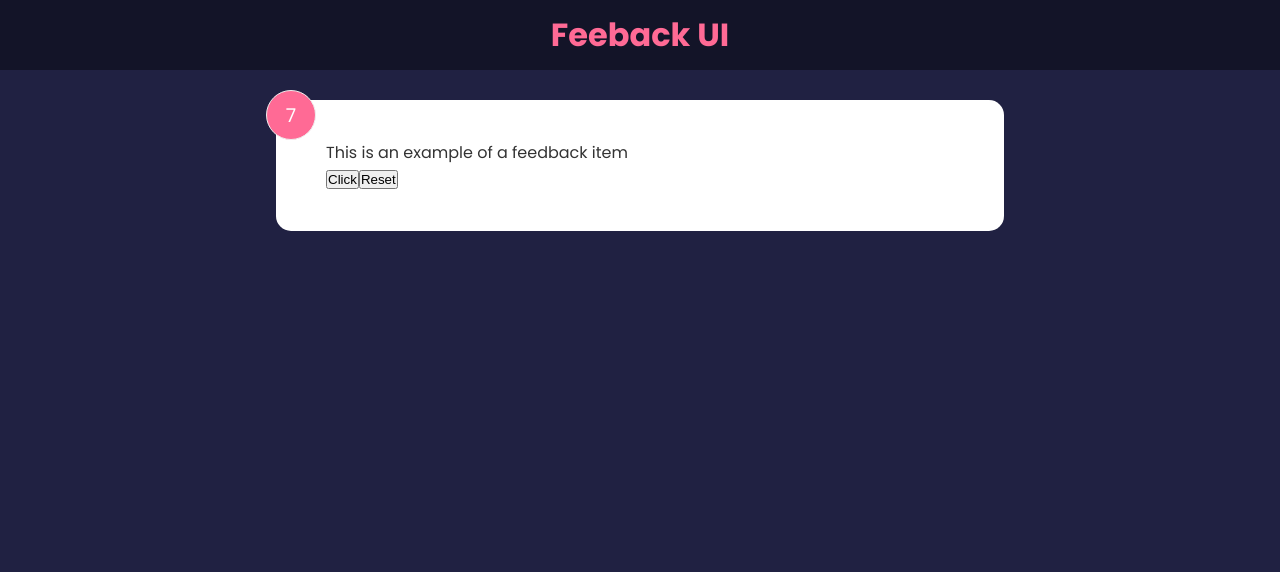
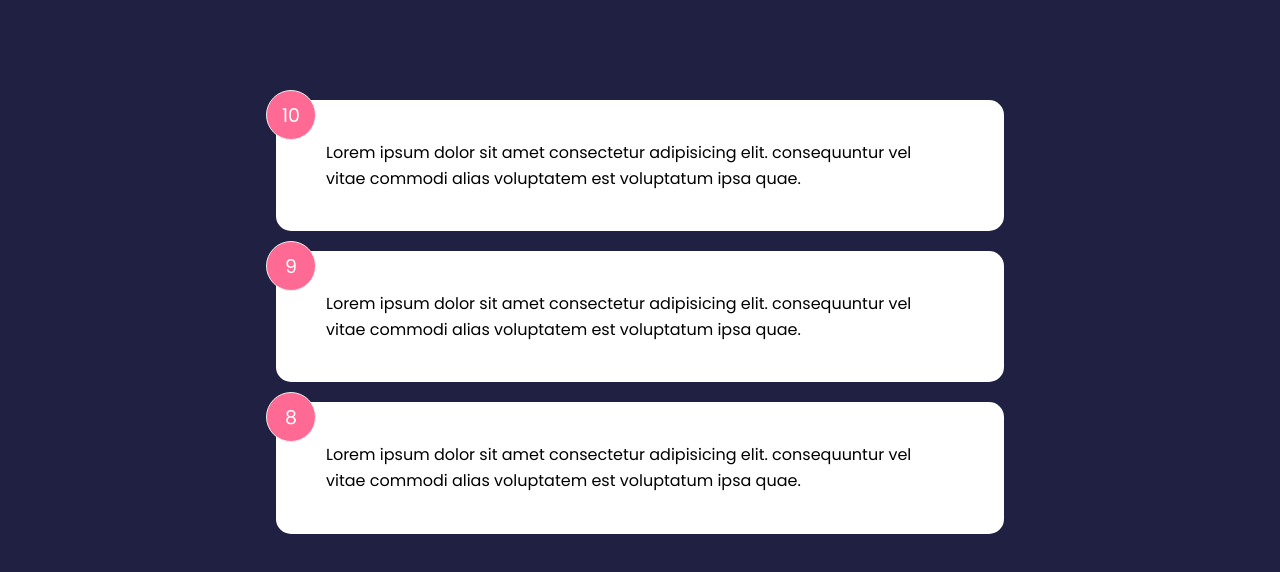
Before and after one commit to vanguyen333/feedbackapp, a React (Create React App) app: page / in a window 1280 px wide. Shown: the top 572 px of the page. Built offline with nearby package versions, Linux system fonts and the light colour scheme.

Commit message:
16# Card Component & Conditional Styles

```diff
--- a/src/App.js
+++ b/src/App.js
@@ -1,12 +1,16 @@
+import { useState } from 'react';
 import Header from './components/Header';
-import FeebackItem from './components/FeebackItem';
+import FeedbackData from './data/FeedbackData';
+import FeedbackList from './components/FeedbackList';
 
 function App() {
+  const [feedback, setFeebdack] = useState(FeedbackData);
+
   return (
     <>
       <Header />
       <div className="container">
-        <FeebackItem />
+        <FeedbackList feedback={feedback} />
       </div>
     </>
   );
--- a/src/components/FeebackItem.jsx
+++ /dev/null
@@ -1,27 +0,0 @@
-import { useState } from 'react';
-
-const FeebackItem = () => {
-  const [rating, setRating] = useState(7);
-  const [text, setText] = useState('This is an example of a feedback item');
-
-  const handleClick = () => {
-    setRating((prev) => {
-      console.log(prev);
-      return prev + 1;
-    });
-  };
-  const reset = () => {
-    return setRating(7);
-  };
-  return (
-    // Card Container
-    <div className="card">
-      <div className="num-display">{rating}</div>
-      <div className="text-display">{text}</div>
-      <button onClick={handleClick}>Click</button>
-      <button onClick={reset}>Reset</button>
-    </div>
-  );
-};
-
-export default FeebackItem;
--- /dev/null
+++ b/src/components/FeedbackItem.jsx
@@ -0,0 +1,16 @@
+import PropTypes from 'prop-types';
+import Card from './shared/Card';
+
+const FeedbackItem = ({ item }) => {
+  return (
+    <Card>
+      <div className="num-display">{item.rating}</div>
+      <div className="text-display">{item.text}</div>
+    </Card>
+  );
+};
+
+FeedbackItem.propTypes = {
+  item: PropTypes.object.isRequired,
+};
+export default FeedbackItem;
--- /dev/null
+++ b/src/components/FeedbackList.jsx
@@ -0,0 +1,26 @@
+import PropTypes from 'prop-types';
+import React from 'react';
+import FeedbackItem from './FeedbackItem';
+const FeedbackList = ({ feedback }) => {
+  if (!feedback || feedback.length === 0) {
+    return <p>No Feedback yet</p>;
+  }
+  return (
+    <div className="feedback-list">
+      {feedback.map((item) => (
+        <FeedbackItem key={item.id} item={item} />
+      ))}
+    </div>
+  );
+};
+
+FeedbackList.propTypes = {
+  feedback: PropTypes.arrayOf(
+    PropTypes.shape({
+      id: PropTypes.number.isRequired,
+      text: PropTypes.string.isRequired,
+      rating: PropTypes.number.isRequired,
+    })
+  ),
+};
+export default FeedbackList;
--- a/src/components/Header.jsx
+++ b/src/components/Header.jsx
@@ -1,29 +1,29 @@
 import PropTypes from 'prop-types';
+import React from 'react';
 
 const Header = ({ text, bgColor, textColor }) => {
-  const headerstyles = {
+  const HeaderStyles = {
     backgroundColor: bgColor,
     color: textColor,
   };
   return (
-    <>
-      <header style={headerstyles}>
-        <div className="container">
-          <h1>{text}</h1>
-        </div>
-      </header>
-    </>
+    <header style={HeaderStyles}>
+      <div className="container">
+        <h2>{text}</h2>
+      </div>
+    </header>
   );
 };
-Header.defaultProps = {
-  text: 'Feeback UI',
-  bgColor: 'rgba(0,0,0,0.4)',
-  textColor: '#ff6a95',
-};
-Header.prototypes = {
-  text: PropTypes.string,
-  bgColor: PropTypes.string,
-  textColor: PropTypes.string,
-};
+
+// Header.defaultProps = {
+//   text: 'Feeback UI',
+//   bgColor: 'rgba(0,0,0,0.4)',
+//   textColor: '#ff6a95',
+// };
+
+// Header.propTypes = {
+//   text: PropTypes.string,
+//   bgColor: PropTypes.string,
+// };
 
 export default Header;
--- /dev/null
+++ b/src/components/shared/Card.jsx
@@ -0,0 +1,24 @@
+import PropTypes from 'prop-types';
+
+const Card = ({ children, reverse }) => {
+  //   return <div className={`card ${reverse && 'reverse'}`}>{children}</div>;
+
+  return (
+    <div
+      className="card"
+      style={{
+        backgroundColor: reverse ? 'rgba(0,0,0,0.4)' : '#fff',
+        color: reverse ? '#fff' : '#000',
+      }}
+    >
+      {children}
+    </div>
+  );
+};
+Card.defaultProps = { reverse: false };
+Card.propTypes = {
+  children: PropTypes.node.isRequired,
+  reverse: PropTypes.bool,
+};
+
+export default Card;
--- /dev/null
+++ b/src/data/FeedbackData.js
@@ -0,0 +1,19 @@
+const FeedbackData = [
+  {
+    id: 1,
+    rating: 10,
+    text: 'Lorem ipsum dolor sit amet consectetur adipisicing elit. consequuntur vel vitae commodi alias voluptatem est voluptatum ipsa quae.',
+  },
+  {
+    id: 2,
+    rating: 9,
+    text: 'Lorem ipsum dolor sit amet consectetur adipisicing elit. consequuntur vel vitae commodi alias voluptatem est voluptatum ipsa quae.',
+  },
+  {
+    id: 3,
+    rating: 8,
+    text: 'Lorem ipsum dolor sit amet consectetur adipisicing elit. consequuntur vel vitae commodi alias voluptatem est voluptatum ipsa quae.',
+  },
+];
+
+export default FeedbackData;
--- a/src/index.js
+++ b/src/index.js
@@ -1,11 +1,13 @@
 import React from 'react';
-import ReactDOM from 'react-dom';
+import { createRoot } from 'react-dom/client';
 import './index.css';
 import App from './App';
 
-ReactDOM.render(
+const container = document.getElementById('root');
+const root = createRoot(container);
+
+root.render(
   <React.StrictMode>
     <App />
-  </React.StrictMode>,
-  document.getElementById('root')
+  </React.StrictMode>
 );
```
